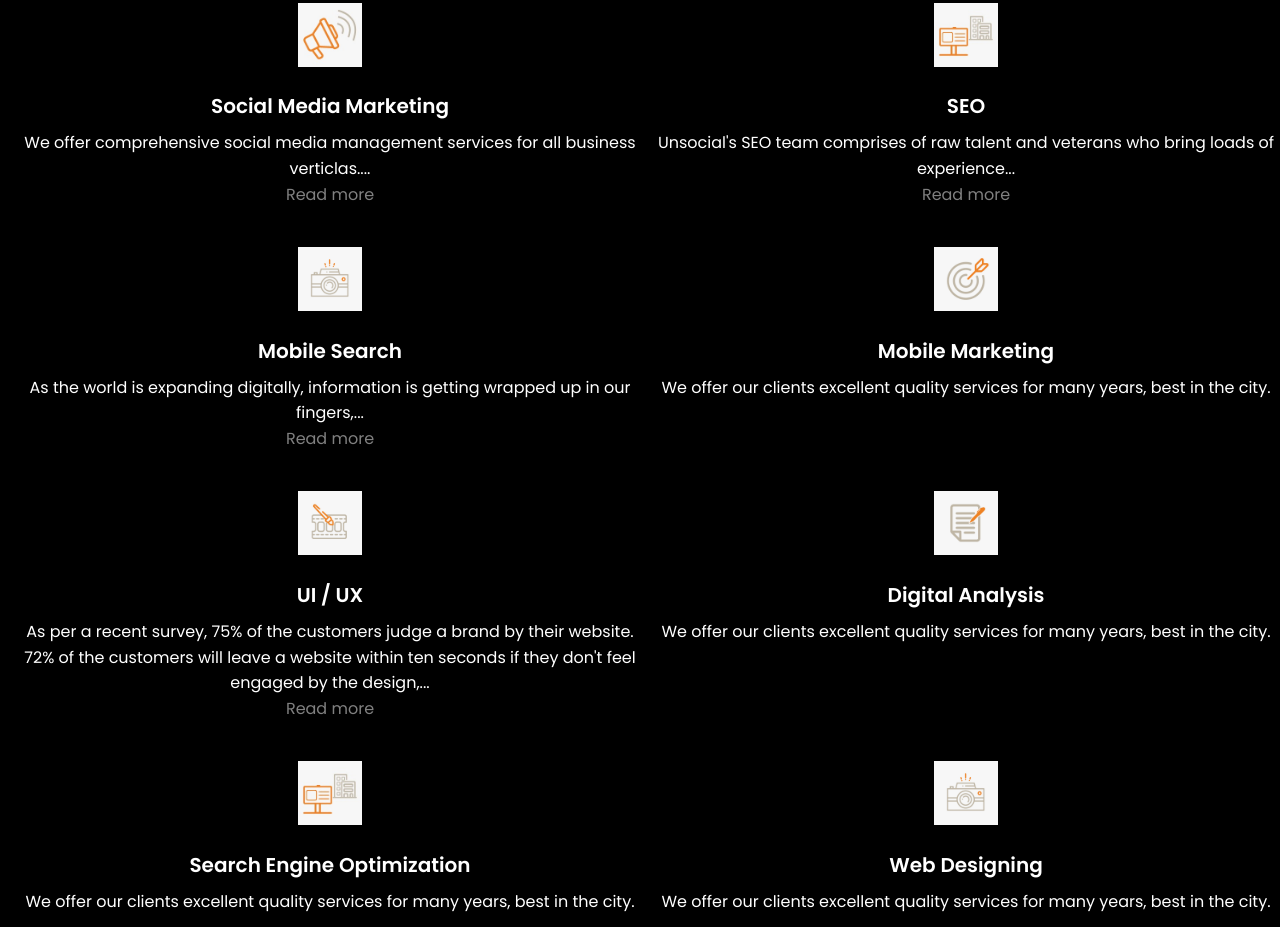
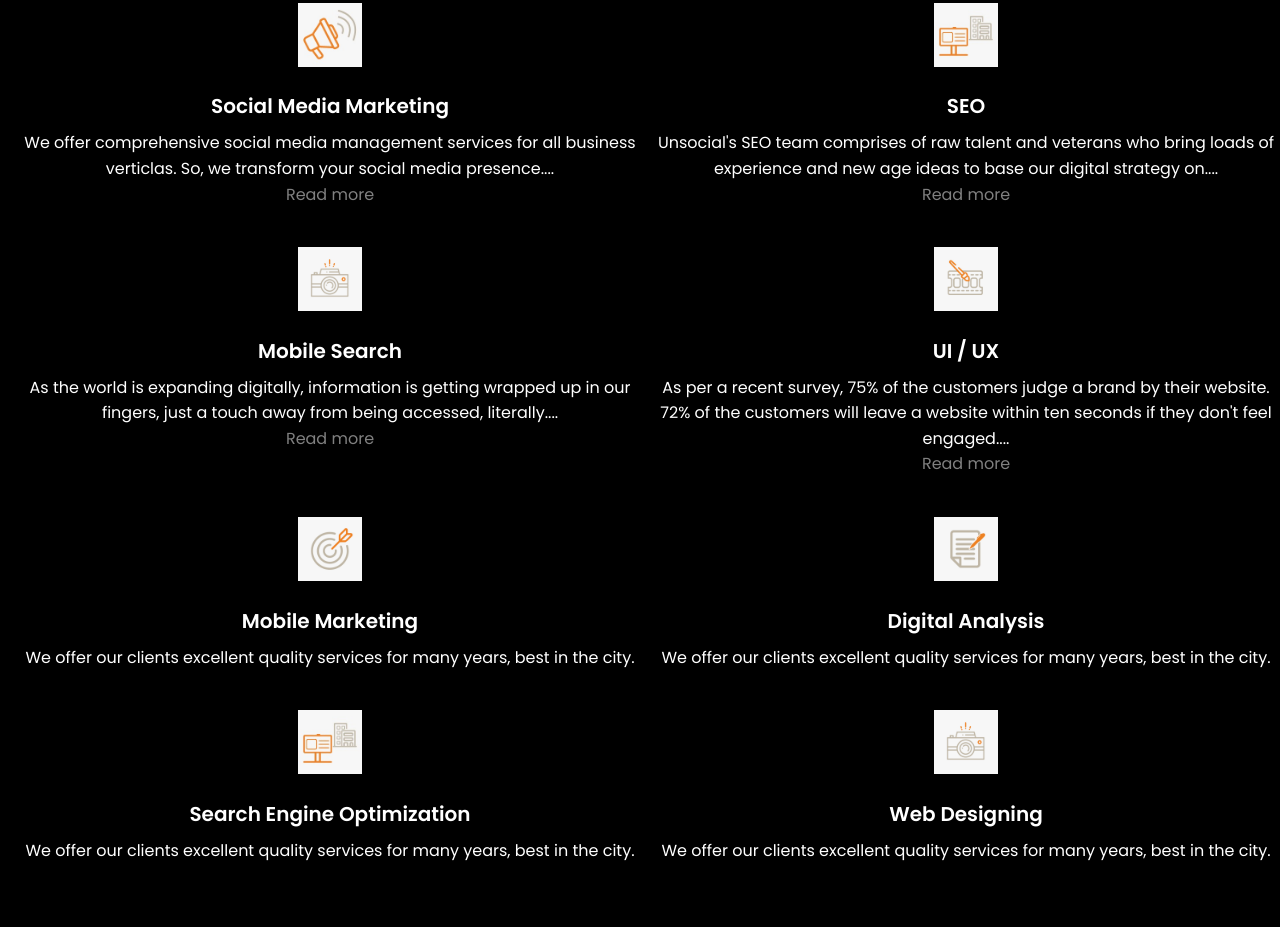
Before and after one commit to abhishekchandra2522k/company-landing-page, a plain HTML site: page index.html in a window 1280 px wide. Shown: the part 1632-2559 px from the top of the page. Drawn offline with nearby package versions, Linux system fonts and the light colour scheme.

Commit message:
Modify services in index.html

```diff
--- a/index.html
+++ b/index.html
@@ -79,13 +79,13 @@
                     <div class="services__content">
                         <img src="assets/img/9.jpeg" class="services__img"/>
                         <h3 class="services__title">Social Media Marketing</h3>
-                        <p class="services__description">We offer comprehensive social media management services for all business verticlas.<span id="dots">...</span><span id="more"> So, we transform your social media presence with high-quality content, catchy graphics, daily activity, monitoring-engagement and increased followers.</span><br> <a onclick="myFunction()" id="myBtn" style="color: gray;">Read more</a></p>
+                        <p class="services__description">We offer comprehensive social media management services for all business verticlas. So, we transform your social media presence<span id="dots">....</span><span id="more"> with high-quality content, catchy graphics, daily activity, monitoring-engagement and increased followers.</span><br> <a onclick="myFunction()" id="myBtn" style="color: gray;">Read more</a></p>
                     </div>
 
                     <div class="services__content">
                         <img src="assets/img/8.jpeg" class="services__img"/>
                         <h3 class="services__title">SEO</h3>
-                        <p class="services__description">Unsocial's SEO team comprises of raw talent and  veterans who bring loads of experience<span id="dots2">...</span><span id="more2"> and new age ideas to base our digital strategy on.
+                        <p class="services__description">Unsocial's SEO team comprises of raw talent and  veterans who bring loads of experience and new age ideas to base our digital strategy on.<span id="dots2">...</span><span id="more2">
                             Unlock your virtual potential
                             A guiding SEO foundation is based on strong content utilization, technical optimization and digital authority with the main aim of improving a site's overall performance.
                             Our SEO strategy is based on your needs and market review by implementing thorough tech changes. We understand that organic search remains a collosal target and we push hard to create and implement an SEO technical roadmap.</span><br> <a onclick="myFunction2()" id="myBtn2" style="color: gray;">Read more</a></p>
@@ -95,15 +95,9 @@
                     <div class="services__content">
                         <img src="assets/img/4.jpeg" class="services__img"/>
                         <h3 class="services__title">Mobile Search</h3>
-                        <p class="services__description">As the world is expanding digitally, information is getting wrapped up in our fingers,<span id="dots1">...</span><span id="more1"> just a touch away from being accessed, literally.  We know that Google unified search and the size of the mobile make it challenging, mobile Search is important to you and your users.
+                        <p class="services__description">As the world is expanding digitally, information is getting wrapped up in our fingers, just a touch away from being accessed, literally<span id="dots1">....</span><span id="more1"> We know that Google unified search and the size of the mobile make it challenging, mobile Search is important to you and your users.
                             Our mobile Search optimization includes better and lighter HTML pages, reduced bounce rates, localized searches, faster loading rate and better customer retention. The mobile Search is a never ending journey with voice search taking over the world in what we call as a paradigm shift.</span><br> <a onclick="myFunction1()" id="myBtn1" style="color: gray;">Read more</a></p>
 
-                    </div>
-
-                    <div class="services__content">
-                        <img src="assets/img/6.jpeg" class="services__img"/>
-                        <h3 class="services__title">Mobile Marketing</h3>
-                        <p class="services__description">We offer our clients excellent quality services for many years, best in the city.</p>
                     </div>
 
                     <div class="services__content">
@@ -111,7 +105,7 @@
                         <h3 class="services__title">UI / UX</h3>
                         <p class="services__description">As per a recent survey, 75% of the customers judge a brand by their website.
 
-                            72% of the customers will leave a website within ten seconds if they don't feel engaged by the design,<span id="dots3">...</span><span id="more3"> layout or the user interface.
+                            72% of the customers will leave a website within ten seconds if they don't feel engaged<span id="dots3">....</span><span id="more3">by the design,layout or the user interface.
 
                             Over 90% of the customers do not trust a business with an outdated website.
 
@@ -129,6 +123,12 @@
 
                             So, what are you waiting for? Partner up today with us to reinvigorate your website.</span><br> <a onclick="myFunction3()" id="myBtn3" style="color: gray;">Read more</a></p>
 
+                    </div>
+
+                    <div class="services__content">
+                        <img src="assets/img/6.jpeg" class="services__img"/>
+                        <h3 class="services__title">Mobile Marketing</h3>
+                        <p class="services__description">We offer our clients excellent quality services for many years, best in the city.</p>
                     </div>
 
                     <div class="services__content">
```
